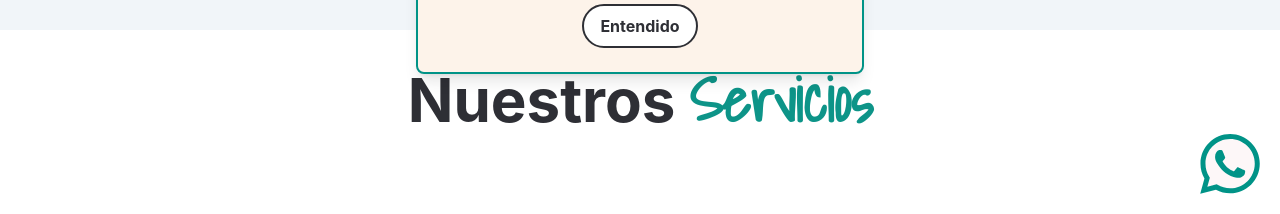
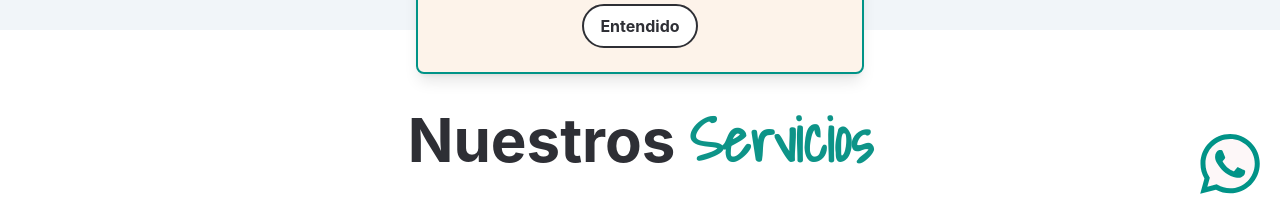
Before and after one commit to bohaz/petfashion, a React (Create React App) app: page / in a window 1280 px wide. Shown: the part 586-800 px from the top of the page. Built offline with nearby package versions, Linux system fonts and the light colour scheme.

Commit message:
Adjust delay and add a motion div

```diff
--- a/src/components/Visitanos.jsx
+++ b/src/components/Visitanos.jsx
@@ -7,7 +7,7 @@ import BookingButton from './BookingButton';
 function Visitanos() {
   const { ref, inView } = useInView({
     triggerOnce: false,
-    threshold: 0.5,
+    threshold: 0.2,
   });
 
   return (
--- a/src/pages/About.jsx
+++ b/src/pages/About.jsx
@@ -9,20 +9,14 @@ import Quotes from '../assets/svg icons/quotes.svg';
 function About() {
   const { ref, inView } = useInView({
     triggerOnce: false,
-    threshold: 0.3,
+    threshold: 0.2,
   });
 
   return (
     <div
-      className="p-4 pb-10 pt-10 flex flex-col gap-5 items-center bg-contain bg-center bg-cream"
+      className="p-4 py-20 flex flex-col gap-5 items-center bg-contain bg-center bg-cream"
       ref={ref}
     >
-
-      <h1 className="font-bold md:mb-20 text-4xl md:text-5xl xl:text-6xl text-center text-grayDarker">
-        Quiénes
-        {' '}
-        <span className="font-shadows text-tealDark">Somos</span>
-      </h1>
 
       <motion.div
         initial={{ opacity: 0, x: 20 }}
@@ -30,6 +24,11 @@ function About() {
         transition={{ duration: 0.5, delay: 0.1 }}
         className="relative z-10"
       >
+        <h1 className="font-bold md:mb-20 text-4xl md:text-5xl xl:text-6xl text-center text-grayDarker">
+          Quiénes
+          {' '}
+          <span className="font-shadows text-tealDark">Somos</span>
+        </h1>
         <div className="flex flex-col items-center md:flex-row md:mb-20 md:-ml-72">
           <img className="w-44 md:w-52" src={MedallaHuella} alt="Huella" />
           <div>
--- a/src/pages/Servicios.jsx
+++ b/src/pages/Servicios.jsx
@@ -9,7 +9,7 @@ import Card4 from '../assets/Agenda.png';
 function Servicios() {
   const { ref, inView } = useInView({
     triggerOnce: false,
-    threshold: 0.3,
+    threshold: 0.2,
   });
 
   const navigate = useNavigate();
@@ -21,14 +21,21 @@ function Servicios() {
 
   return (
     <div
-      className="p-4 pb-10 pt-10 flex flex-col gap-5 items-center bg-contain bg-center bg-white"
+      className="p-4 py-20 flex flex-col gap-5 items-center bg-contain bg-center bg-white"
       ref={ref}
     >
-      <h1 className="font-bold mb-5 md:mb-20 text-4xl md:text-5xl xl:text-6xl text-center text-grayDarker">
-        Nuestros
-        {' '}
-        <span className="font-shadows text-teal-600">Servicios</span>
-      </h1>
+      <motion.div
+        initial={{ opacity: 0, y: 20 }}
+        animate={{ opacity: inView ? 1 : 0, y: inView ? 0 : 20 }}
+        transition={{ duration: 0.5, delay: 0.1 }}
+        className="relative z-10"
+      >
+        <h1 className="font-bold mb-10 md:mb-20 text-4xl md:text-5xl xl:text-6xl text-center text-grayDarker">
+          Nuestros
+          {' '}
+          <span className="font-shadows text-teal-600">Servicios</span>
+        </h1>
+      </motion.div>
       <div className="flex flex-col gap-5 items-center md:flex-row">
 
         <motion.div
@@ -37,6 +44,7 @@ function Servicios() {
           transition={{ duration: 0.5, delay: 0.2 }}
           className="relative z-10"
         >
+
           <div className="bg-cream rounded-xl flex flex-col items-center w-72 h-72">
             <img className="w-full rounded-t-xl h-48" src={Card1} alt="icono" />
 
@@ -71,7 +79,7 @@ function Servicios() {
         <motion.div
           initial={{ opacity: 0, y: 20 }}
           animate={{ opacity: inView ? 1 : 0, y: inView ? 0 : 20 }}
-          transition={{ duration: 0.5, delay: 0.1 }}
+          transition={{ duration: 0.5, delay: 0.4 }}
           className="relative z-10"
         >
 
```
